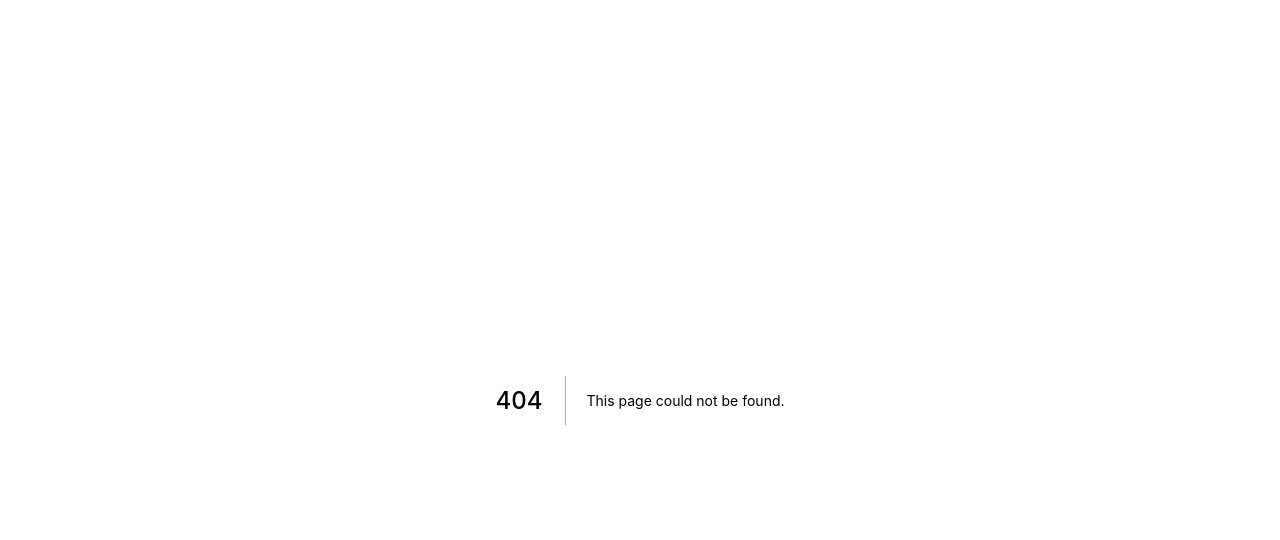
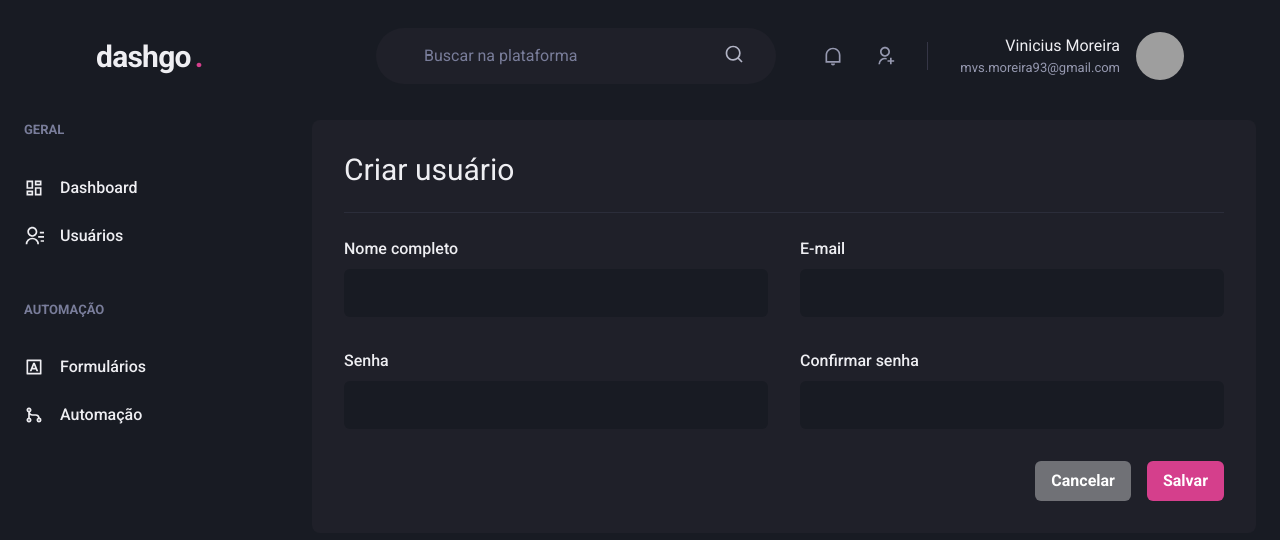
Before and after one commit to mvsmoreira/dashgo, a Next.js app: page /users/create in a window 1280 px wide. Before the commit this address had no page. Shown: the top 540 px of the page. Built offline with nearby package versions, Linux system fonts and the light colour scheme; grey boxes are pictures that could not be loaded.

Commit message:
feat(component): add CreateUser component

```diff
--- /dev/null
+++ b/src/pages/users/create.tsx
@@ -0,0 +1,42 @@
+import { Box, Button, Divider, Flex, Heading, HStack, SimpleGrid, VStack } from "@chakra-ui/react"
+import { Input } from "../../components/Form/Input"
+import Header from "../../components/Header"
+import Sidebar from "../../components/Sidebar"
+
+const CreateUser = () => {
+  return (
+    <Box>
+      <Header />
+      <Flex w="100%" my="6" maxWidth={1480} mx="auto" px="6">
+        <Sidebar />
+
+        <Box flex="1" borderRadius={8} bg="gray.800" p="8">
+          <Heading size="lg" fontWeight="normal">Criar usuário</Heading>
+          <Divider my="6" borderColor="gray.700" />
+          <VStack spacing="8">
+
+            <SimpleGrid minChildWidth={240} spacing="8" w="100%">
+              <Input name="name" label="Nome completo" />
+              <Input name="email" type="email" label="E-mail" />
+            </SimpleGrid>
+
+            <SimpleGrid minChildWidth={240} spacing="8" w="100%">
+              <Input name="password" type="password" label="Senha" />
+              <Input name="password_confirmation" type="password" label="Confirmar senha" />
+            </SimpleGrid>
+
+          </VStack>
+
+          <Flex mt="8" justify="flex-end">
+            <HStack spacing="4">
+              <Button colorScheme="whiteAlpha">Cancelar</Button>
+              <Button colorScheme="pink">Salvar</Button>
+            </HStack>
+          </Flex>
+        </Box>
+      </Flex>
+    </Box>
+  )
+}
+
+export default CreateUser
```
